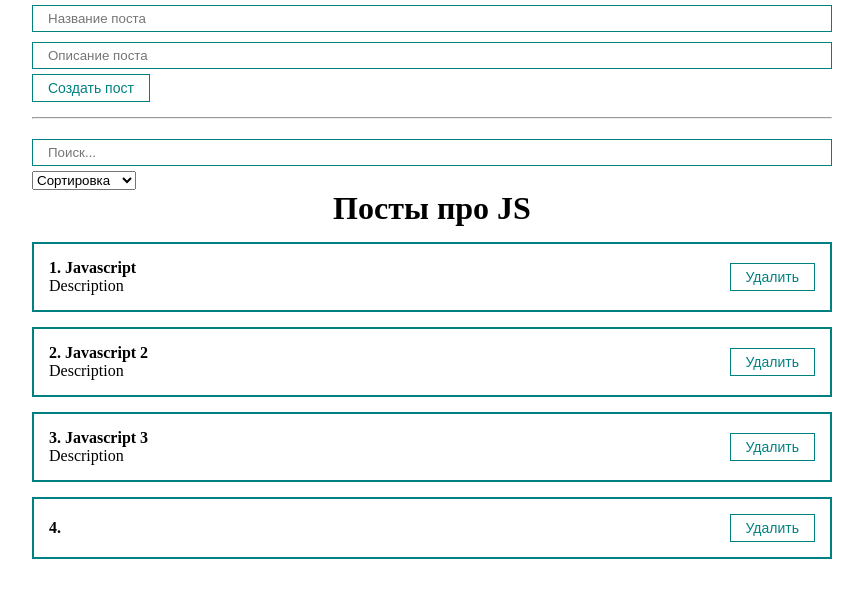
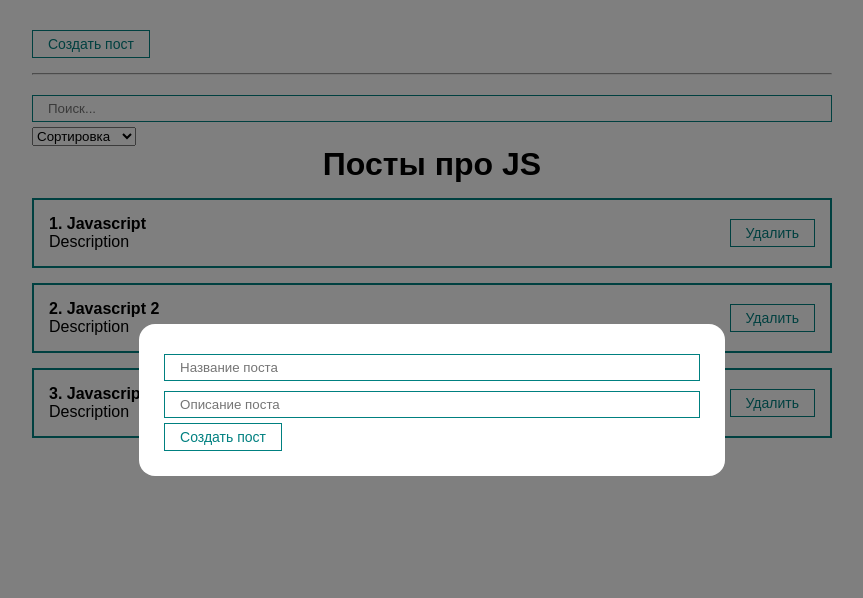
Before and after one commit to anakon73/react-fund-course, a React (Create React App) app: page / in a window 1280 px wide. Both pictures are taken after a click on the button "Создать пост". Shown: the top 598 px of the page, without its empty margins (208-1071 px from the left). Built offline with nearby package versions, Linux system fonts and the light colour scheme.

Commit message:
feat: created modal window and transferred form in it

```diff
--- a/src/App.jsx
+++ b/src/App.jsx
@@ -2,7 +2,9 @@
 import PostFilter from "./components/PostFilter";
 import PostForm from "./components/PostForm";
 import PostList from "./components/PostList";
+import MyButton from "./components/UI/button/MyButton";
 import MyInput from "./components/UI/input/MyInput";
+import MyModal from "./components/UI/modal/MyModal";
 import MySelect from "./components/UI/select/MySelect";
 
 import "./styles/App.css";
@@ -14,6 +16,7 @@
     { id: 3, title: "Javascript 3", body: "Description" },
   ]);
   const [filter, setFilter] = useState({ sort: "", query: "" });
+  const [modal, setModal] = useState(false);
 
   const sortedPosts = useMemo(() => {
     console.log("Отработал");
@@ -33,6 +36,7 @@
 
   const createPost = (newPost) => {
     setPosts([...posts, newPost]);
+    setModal(false);
   };
 
   const removePost = (post) => {
@@ -40,8 +44,13 @@
   };
 
   return (
-    <div className="App">
-      <PostForm create={createPost} />
+    <div className="App" style={{ fontFamily: "sans-serif" }}>
+      <MyButton style={{ marginTop: 30 }} onClick={() => setModal(true)}>
+        Создать пост
+      </MyButton>
+      <MyModal visible={modal} setVisible={setModal}>
+        <PostForm create={createPost} />
+      </MyModal>
       <hr style={{ margin: "15px 0" }} />
       <PostFilter filter={filter} setFilter={setFilter} />
       <PostList
--- /dev/null
+++ b/src/components/UI/modal/MyModal.jsx
@@ -0,0 +1,22 @@
+import classes from "./MyModal.module.css";
+
+const MyModal = ({ children, visible, setVisible }) => {
+  const rootClasses = [classes.MyModal];
+
+  if (visible) {
+    rootClasses.push(classes.active);
+  }
+
+  return (
+    <div className={rootClasses.join(" ")} onClick={() => setVisible(false)}>
+      <div
+        className={classes.MyModalContent}
+        onClick={(e) => e.stopPropagation()}
+      >
+        {children}
+      </div>
+    </div>
+  );
+};
+
+export default MyModal;
--- /dev/null
+++ b/src/components/UI/modal/MyModal.module.css
@@ -0,0 +1,19 @@
+.MyModal {
+  position: fixed;
+  inset: 0;
+  display: none;
+  background: rgba(0, 0, 0, 0.5);
+}
+
+.MyModalContent {
+  padding: 25px;
+  background: white;
+  border-radius: 16px;
+  min-width: 250px;
+}
+
+.MyModal.active {
+  display: flex;
+  justify-content: center;
+  align-items: center;
+}
```
